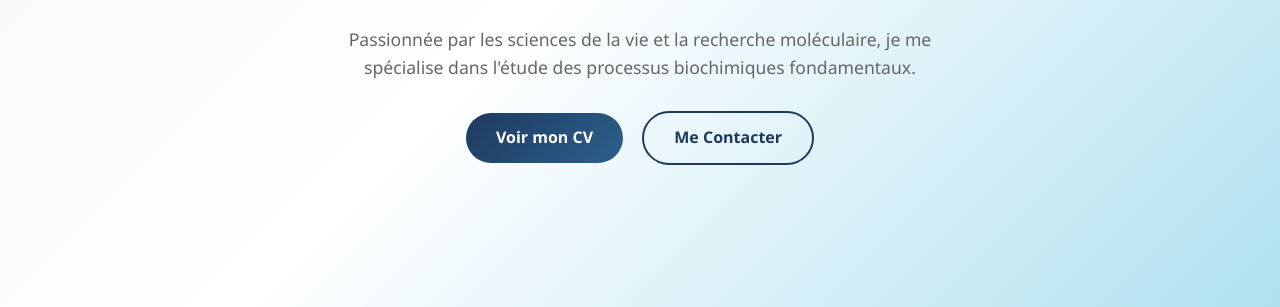
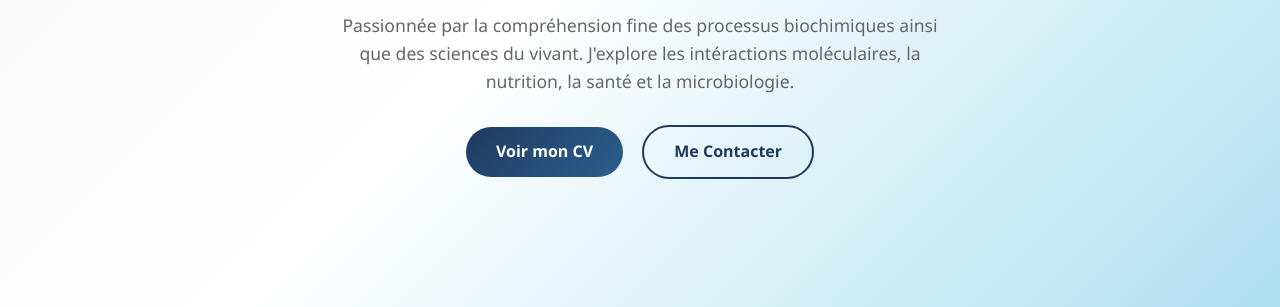
Before and after one commit to Elisoaras/Elisoaras.github.io, a plain HTML site: page index.html in a window 1280 px wide. Shown: the part 493-800 px from the top of the page. Drawn offline with Linux system fonts and the light colour scheme.

Commit message:
Revise bio description for clarity and detail

```diff
--- a/index.html
+++ b/index.html
@@ -33,7 +33,7 @@
                 </div>
                 <h1>RASOANAIVO Elisoa Murielle</h1>
                 <h2>Étudiante en L3 Biochimie et Biologie Moléculaire</h2>
-                <p>Passionnée par les sciences de la vie et la recherche moléculaire, je me spécialise dans l'étude des processus biochimiques fondamentaux.</p>
+                <p>Passionnée par la compréhension fine des processus biochimiques ainsi que des sciences du vivant. J'explore les intéractions moléculaires, la nutrition, la santé et la microbiologie.</p>
                 <div class="hero-buttons">
                     <a href="cv.html" class="btn">Voir mon CV</a>
                     <a href="contact.html" class="btn btn-secondary">Me Contacter</a>
```
